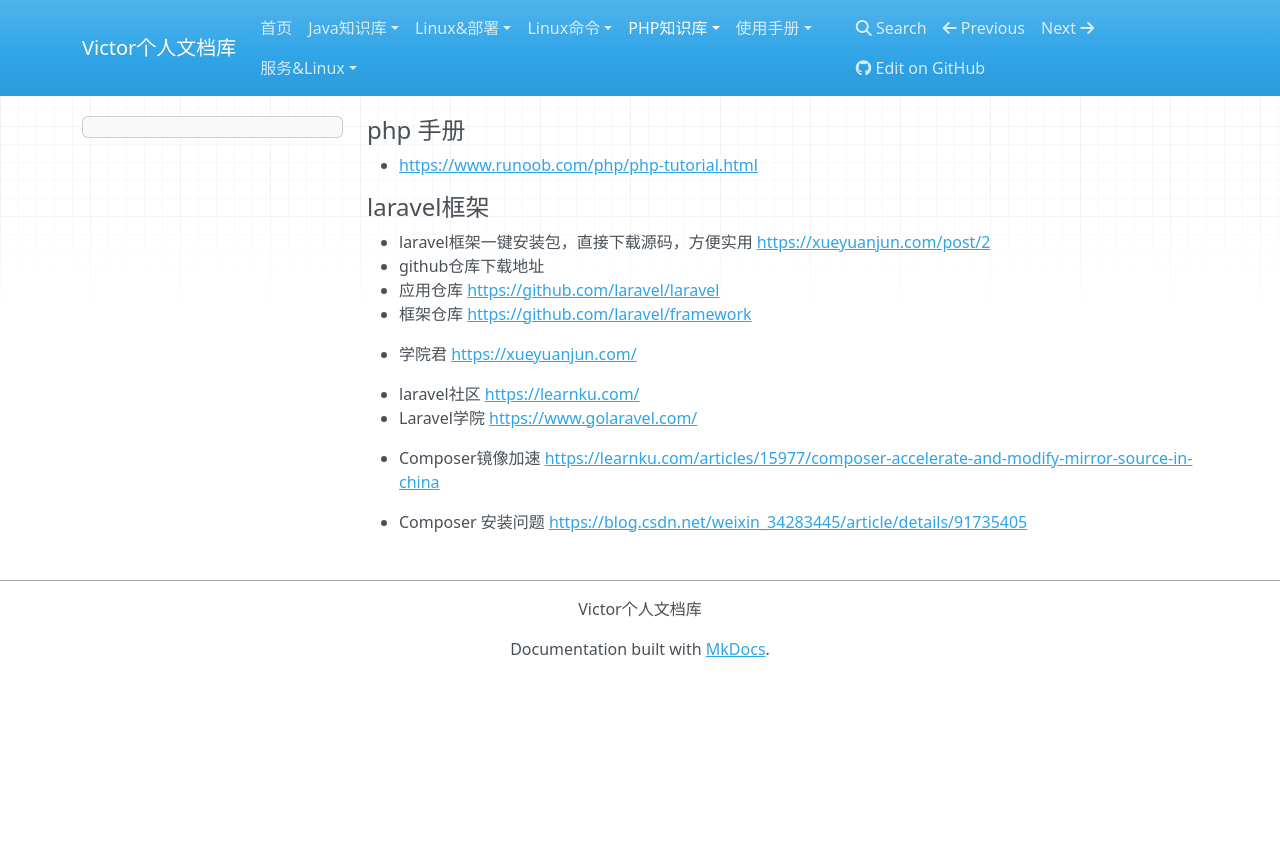
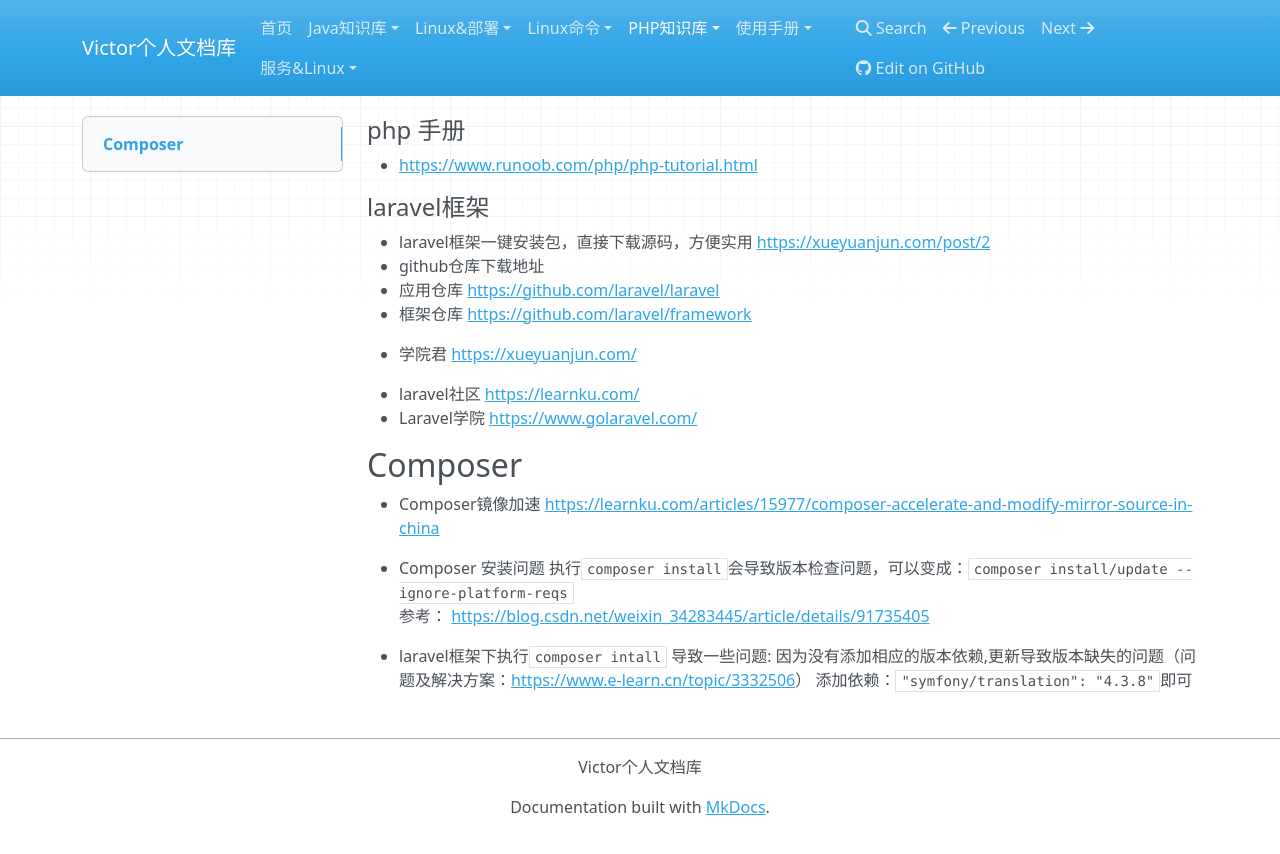
Before and after one commit to victor24680/victorDocs, an MkDocs documentation site: the page built from docs/PHP知识库/PHP开发相关-下载地址.md, in a window 1280 px wide. Shown: the top 854 px of the page. Built offline with MkDocs 1.6.1, drawn with Linux system fonts in a browser that asks for light colours; nearby versions of some CDN libraries.

Commit message:
Sysfony安装问题

```diff
--- a/docs/PHP知识库/PHP开发相关-下载地址.md
+++ b/docs/PHP知识库/PHP开发相关-下载地址.md
@@ -16,8 +16,15 @@
 - Laravel学院
 [https://www.golaravel.com/](https://www.golaravel.com/)
 
+## Composer
 - Composer镜像加速
 [https://learnku.com/articles/15977/composer-accelerate-and-modify-mirror-source-in-china](https://learnku.com/articles/15977/composer-accelerate-and-modify-mirror-source-in-china)
 
 - Composer 安装问题
+执行`composer install`会导致版本检查问题，可以变成：`composer install/update --ignore-platform-reqs`<br />
+参考：
 [https://blog.csdn.net/weixin_34283445/article/details/91735405](https://blog.csdn.net/weixin_34283445/article/details/91735405)
+
+- laravel框架下执行`composer intall` 导致一些问题:
+因为没有添加相应的版本依赖,更新导致版本缺失的问题（问题及解决方案：[https://www.e-learn.cn/topic/3332506](https://www.e-learn.cn/topic/3332506)）
+添加依赖：`"symfony/translation": "4.3.8"`即可
```
